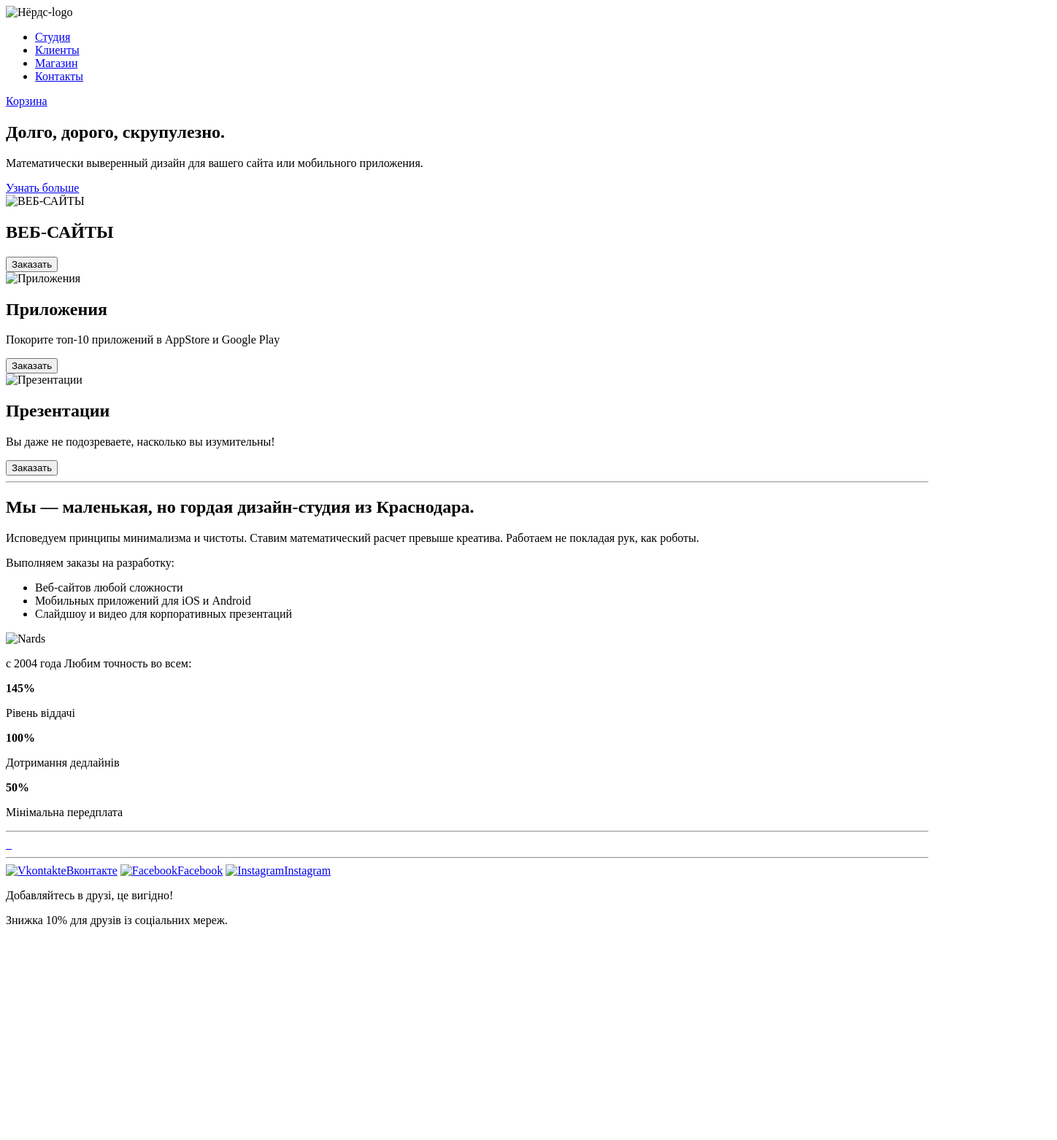
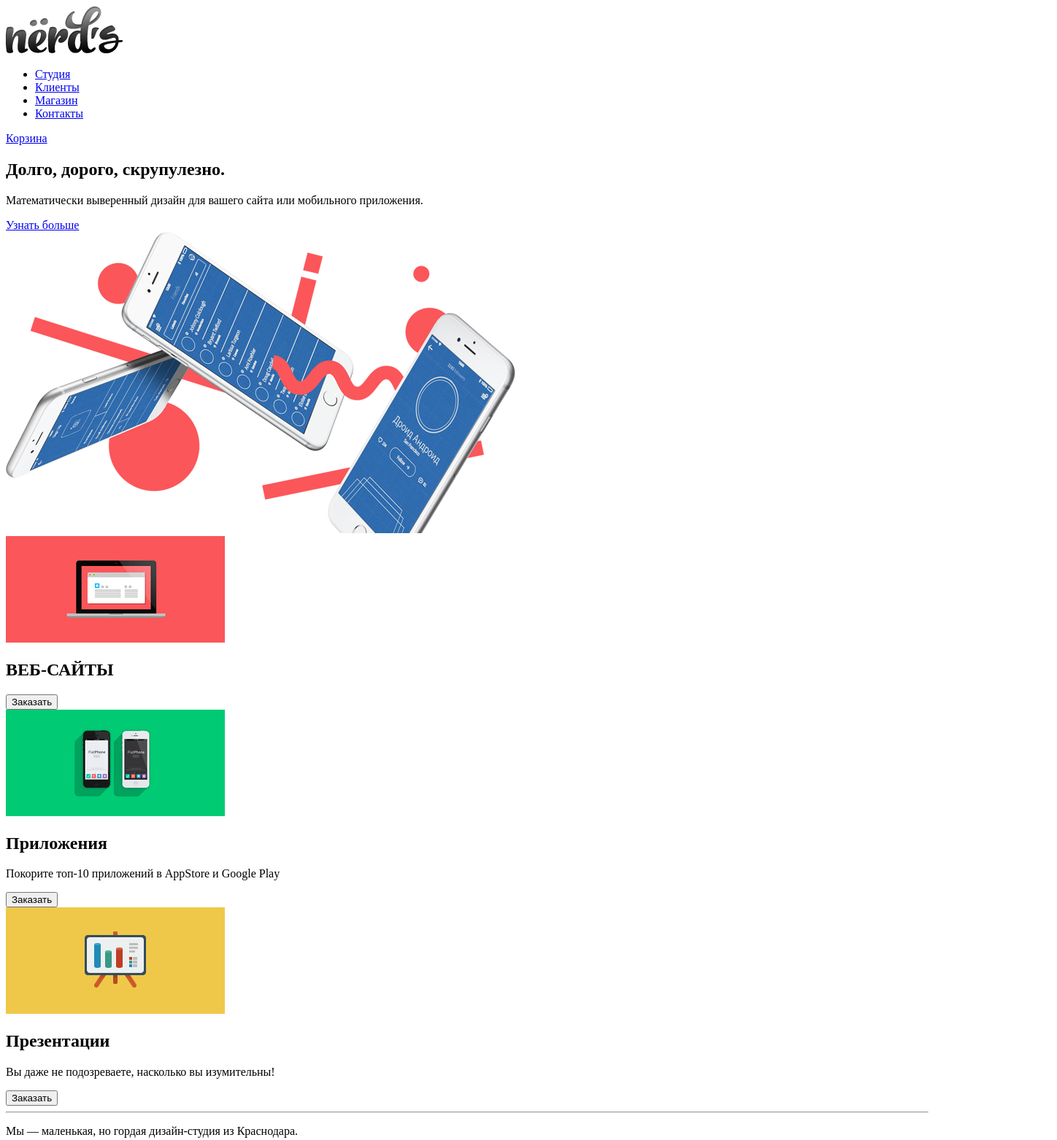
Before and after one commit to 0v3nb1rd/nerds, a plain HTML site: page index.html in a window 1280 px wide. Shown: the top 1563 px of the page at 73% size, 1448 px wide, since content can reach past the window. Before the commit the page ends 1287 px from the top, so only its background shows below. Drawn offline with Linux system fonts and the light colour scheme.

Commit message:
added path and picture
added path and picture

```diff
--- a/index.html
+++ b/index.html
@@ -9,7 +9,7 @@
 	<header class="main-header">
 		<div class="container">
 			<div class="index-logo">
-				<img src="#" alt="Нёрдс-logo">
+				<img src="img/logo.png" alt="Нёрдс-logo">
 			</div>
 			<nav class="main-navigation">
 				<ul>
@@ -32,6 +32,9 @@
 					для вашего сайта или мобильного приложения.
 				</p>
 				<a class="btn" href="#">Узнать больше</a>
+				<div class="slider-img">
+					<img src="img/slider/slide-1.png" alt="komputer">
+				</div>
 			</div>
 		</div>
 	</header>
@@ -39,20 +42,20 @@
 	<main class="container">
 		<section class="features">
 			<div class="features-item">
-				<img src="#" alt="ВЕБ-САЙТЫ">
+				<img src="img/features/illustration-1.png" alt="ВЕБ-САЙТЫ">
 				<h2>ВЕБ-САЙТЫ</h2>
 				<p></p>
 				<button>Заказать</button>
 			</div>
 			<div class="features-item">
-				<img src="" alt="Приложения">
+				<img src="img/features/illustration-2.png" alt="Приложения">
 				<h2>Приложения</h2>
 				<p>Покорите топ-10 приложений в
 					 AppStore и Google Play</p>
 				<button>Заказать</button>
 			</div>
 			<div class="features-item">
-				<img src="" alt="Презентации">
+				<img src="img/features/illustration-3.png" alt="Презентации">
 				<h2>Презентации</h2>
 				<p>Вы даже не подозреваете,
 					 насколько вы изумительны!</p>
@@ -63,9 +66,9 @@
 		<section class="about-us">
 			<div class="what-we-do">
 				<div class="what-we-do-text">
-					<h1>Мы — маленькая, но гордая
+					<p class="lead">Мы — маленькая, но гордая
 							дизайн-студия из Краснодара.
-					</h1>
+					</p>
 					<p>Исповедуем принципы минимализма и чистоты. Ставим математический расчет
 						 превыше креатива. Работаем не покладая рук, как роботы.
 					</p>
@@ -80,7 +83,7 @@
 				</div>
 			</div>
 			<div class="how-we-do">
-				<img src="#" alt="Nards">
+				<img src="img/for-us.jpg" alt="Nards">
 				<p>с 2004 года Любим точность во всем:</p>
 				<div class="stat-wrap">
 					<div class="stat-item"><b>145%</b><p>Рівень віддачі</p></div>
@@ -92,27 +95,32 @@
 		<hr>
 		<section class="partners">
 			<a href="#">
-				<img src="#" alt="">
+				<img src="img/clients/logo-1.png" alt="HtmlAcademy">
 			</a>
 			<a href="#">
-				<img src="#" alt="">
+				<img src="img/clients/logo-2.png" alt="Burudinsky">
 			</a>
 			<a href="#">
-				<img src="#" alt="">
+				<img src="img/clients/logo-3.png" alt="Pink">
+			</a>
+			<a href="#">
+				<img src="img/clients/logo-4.png" alt="Mishka">
 			</a>
 		</section>
 		<hr>
 	</main>
 
 	<section class="map">
-
+		<div class="map-old">
+			<img src="img/map-old.png" alt="map">
+		</div>
 	</section>
 
 	<footer class="container">
 		<div class="social-btn">
-			<a href="#"><img src="#" alt="Vkontakte">Вконтакте</a>
-			<a href="#"><img src="#" alt="Facebook">Facebook</a>
-			<a href="#"><img src="#" alt="Instagram">Instagram</a>
+			<a href="#"><img src="img/soc-icons/vk-icon.png" alt="Vkontakte">Вконтакте</a>
+			<a href="#"><img src="img/soc-icons/fb-icon.png" alt="Facebook">Facebook</a>
+			<a href="#"><img src="img/soc-icons/insta-icon.png" alt="Instagram">Instagram</a>
 		</div>
 		<div class="social-discount">
 			<p>Добавляйтесь в друзі, це вигідно!</p>
```
Also changed, not shown: img/basket-icon.png (added), img/clients/logo-1.png (added), img/clients/logo-2.png (added), img/clients/logo-3.png (added), img/clients/logo-4.png (added), img/features/illustration-1.png (added), img/features/illustration-2.png (added), img/features/illustration-3.png (added), img/for-us.jpg (added), img/logo.png (added), img/map-old.png (added), img/maps-icon.png (added), img/slider/slide-1.png (added), img/slider/slide-2.png (added), 4 more files.
